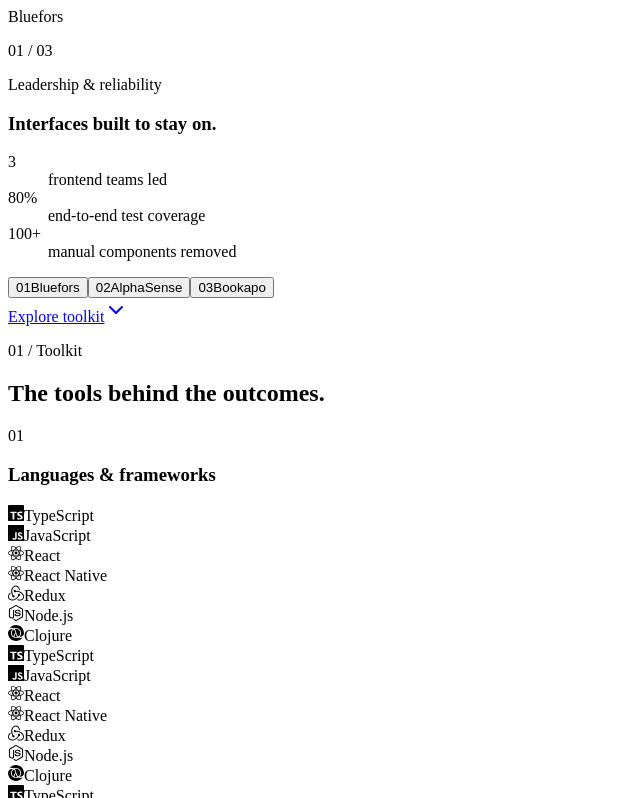
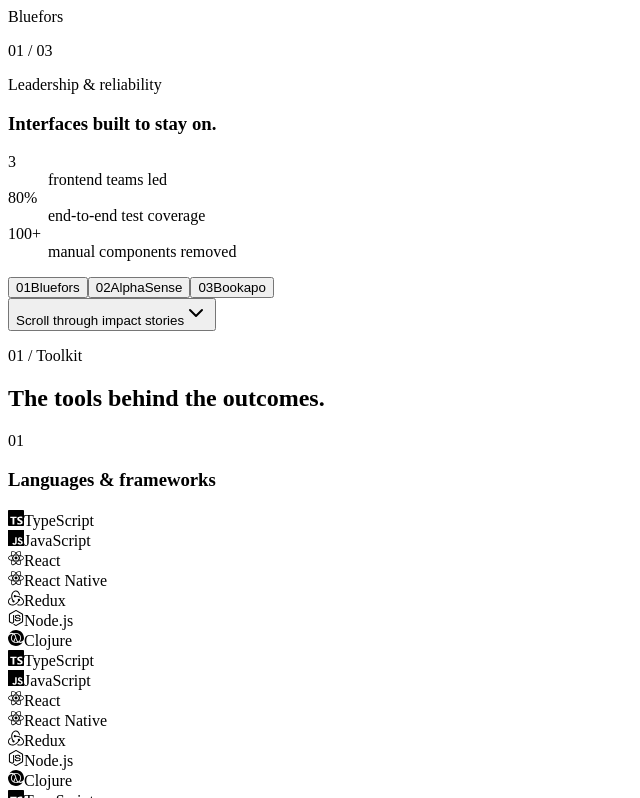
Before and after one commit to ammoradi/ammoradi.github.io, a React (Vite) app: page / in a window 1280 px wide. Shown: the part 610-1408 px from the top of the page, without its empty margins (0-640 px from the left). Built offline with nearby package versions, Linux system fonts and the light colour scheme; the HTML template or start-up script is replaced by a standard one.

Commit message:
Create scroll-driven impact story

```diff
--- a/src/App.tsx
+++ b/src/App.tsx
@@ -1,4 +1,4 @@
-import { useEffect, useState, type CSSProperties } from 'react'
+import { useEffect, useRef, useState, type CSSProperties } from 'react'
 import { ChevronDown, Download, Heart } from 'lucide-react'
 import { FaAws, FaCodeBranch, FaGithub, FaLinkedinIn, FaRobot } from 'react-icons/fa6'
 import type { IconType } from 'react-icons'
@@ -178,27 +178,41 @@
 }
 
 function App() {
-  const [carouselStep, setCarouselStep] = useState(0)
-  const [carouselPaused, setCarouselPaused] = useState(false)
-  const activeImpact = ((carouselStep % impactStories.length) + impactStories.length) % impactStories.length
+  const [activeImpact, setActiveImpact] = useState(0)
+  const heroRef = useRef<HTMLElement>(null)
   const activeStory = impactStories[activeImpact]
 
   useEffect(() => {
+    const updateImpactFromScroll = () => {
+      const hero = heroRef.current
+      if (!hero) return
+
+      const scrollRange = Math.max(1, hero.offsetHeight - window.innerHeight)
+      const progress = Math.min(1, Math.max(0, (window.scrollY - hero.offsetTop) / scrollRange))
+      const nextImpact = Math.min(impactStories.length - 1, Math.floor(progress * impactStories.length))
+      setActiveImpact((current) => current === nextImpact ? current : nextImpact)
+    }
+
+    updateImpactFromScroll()
+    window.addEventListener('scroll', updateImpactFromScroll, { passive: true })
+    window.addEventListener('resize', updateImpactFromScroll)
+    return () => {
+      window.removeEventListener('scroll', updateImpactFromScroll)
+      window.removeEventListener('resize', updateImpactFromScroll)
+    }
+  }, [])
+
+  const selectImpact = (index: number) => {
+    setActiveImpact(index)
+    const hero = heroRef.current
+    if (!hero || hero.offsetHeight <= window.innerHeight) return
+
+    const scrollRange = Math.max(1, hero.offsetHeight - window.innerHeight)
     const prefersReducedMotion = typeof window.matchMedia === 'function'
       && window.matchMedia('(prefers-reduced-motion: reduce)').matches
-    if (carouselPaused || prefersReducedMotion) return
-
-    const timer = window.setInterval(() => setCarouselStep((step) => step + 1), 7000)
-    return () => window.clearInterval(timer)
-  }, [carouselPaused])
-
-  const selectImpact = (index: number) => {
-    setCarouselStep((step) => {
-      const current = ((step % impactStories.length) + impactStories.length) % impactStories.length
-      let distance = index - current
-      if (distance > impactStories.length / 2) distance -= impactStories.length
-      if (distance < -impactStories.length / 2) distance += impactStories.length
-      return step + distance
+    window.scrollTo({
+      top: hero.offsetTop + (index / (impactStories.length - 1)) * scrollRange,
+      behavior: prefersReducedMotion ? 'auto' : 'smooth',
     })
   }
 
@@ -230,18 +244,14 @@
       </header>
 
       <main id="main-content">
-        <section className="hero" id="top" aria-labelledby="hero-title">
+        <section className="hero" id="top" aria-labelledby="hero-title" ref={heroRef}>
           <div
             className="hero-impact"
             aria-roledescription="carousel"
             aria-label="Selected impact"
-            onPointerEnter={() => setCarouselPaused(true)}
-            onPointerLeave={() => setCarouselPaused(false)}
-            onFocusCapture={() => setCarouselPaused(true)}
-            onBlurCapture={() => setCarouselPaused(false)}
             onKeyDown={(event) => {
-              if (event.key === 'ArrowLeft') setCarouselStep((step) => step - 1)
-              if (event.key === 'ArrowRight') setCarouselStep((step) => step + 1)
+              if (event.key === 'ArrowLeft') selectImpact(Math.max(0, activeImpact - 1))
+              if (event.key === 'ArrowRight') selectImpact(Math.min(impactStories.length - 1, activeImpact + 1))
             }}
           >
             <div className="hero-identity">
@@ -251,7 +261,12 @@
             </div>
 
             <div className="impact-stage">
-              <article className="impact-focus-card" aria-live="polite">
+              <article
+                className="impact-focus-card"
+                aria-live="polite"
+                data-step={String(activeImpact + 1).padStart(2, '0')}
+                key={activeStory.company}
+              >
                 <div className="impact-card-topline">
                   <p>{activeStory.company}</p>
                   <span>{String(activeImpact + 1).padStart(2, '0')} / 03</span>
@@ -281,14 +296,21 @@
                   </button>
                 ))}
               </div>
+              <div className="impact-scroll-progress" aria-hidden="true">
+                <span style={{ '--impact-progress': `${((activeImpact + 1) / impactStories.length) * 100}%` } as CSSProperties} />
+              </div>
             </div>
 
+            <button
+              className="scroll-cue"
+              type="button"
+              aria-label="Explore impact stories"
+              onClick={() => window.scrollBy({ top: window.innerHeight * 0.72, behavior: 'smooth' })}
+            >
+              <span>Scroll through impact stories</span>
+              <ChevronDown aria-hidden="true" />
+            </button>
           </div>
-
-          <a className="scroll-cue" href="#skills" aria-label="Scroll to toolkit">
-            <span>Explore toolkit</span>
-            <ChevronDown aria-hidden="true" />
-          </a>
         </section>
 
         <section className="skills section" id="skills" aria-labelledby="skills-title">
--- a/src/styles.css
+++ b/src/styles.css
@@ -165,15 +165,18 @@
 .hero {
   position: relative;
   display: block;
-  min-height: calc(100svh - 4.5rem);
+  height: 300svh;
+  min-height: 132rem;
   border-bottom: 1px solid var(--ink);
   background: var(--yellow);
 }
 
 .hero-impact {
+  position: sticky;
+  top: 4.5rem;
   display: grid;
   min-width: 0;
-  min-height: calc(100svh - 4.5rem);
+  height: calc(100svh - 4.5rem);
   grid-template-rows: auto minmax(0, 1fr);
   padding: 1.5rem 2.5vw 4.25rem 4vw;
   overflow: hidden;
@@ -200,6 +203,20 @@
   justify-self: center;
   gap: 0.8rem;
   padding: 0;
+}
+
+.impact-scroll-progress {
+  height: 2px;
+  overflow: hidden;
+  background: rgba(29, 29, 27, 0.22);
+}
+
+.impact-scroll-progress span {
+  display: block;
+  width: var(--impact-progress);
+  height: 100%;
+  background: var(--ink);
+  transition: width 650ms cubic-bezier(0.22, 1, 0.36, 1);
 }
 
 .impact-selector {
@@ -256,6 +273,12 @@
   color: var(--white);
   background: var(--ink);
   box-shadow: 0 1.2rem 3.5rem rgba(29, 29, 27, 0.22);
+  animation: impact-reveal 720ms cubic-bezier(0.22, 1, 0.36, 1) both;
+}
+
+@keyframes impact-reveal {
+  from { opacity: 0.15; filter: blur(8px); transform: translateY(2rem) scale(0.985); }
+  to { opacity: 1; filter: blur(0); transform: translateY(0) scale(1); }
 }
 
 .impact-focus-card::after {
@@ -267,6 +290,18 @@
   border: 1px solid rgba(246, 185, 0, 0.32);
   border-radius: 50%;
   content: "";
+}
+
+.impact-focus-card::before {
+  position: absolute;
+  top: -0.12em;
+  right: 0.04em;
+  color: rgba(255, 192, 16, 0.045);
+  content: attr(data-step);
+  font-size: clamp(10rem, 24vw, 24rem);
+  font-weight: 900;
+  letter-spacing: -0.1em;
+  line-height: 1;
 }
 
 .impact-card-topline {
@@ -347,6 +382,7 @@
   border: 0;
   border-radius: 0;
   background: transparent;
+  cursor: pointer;
   transform: translateX(-50%);
   transition: color 180ms ease, background 180ms ease, transform 180ms ease;
 }
@@ -612,8 +648,8 @@
   .header-links { gap: 0.38rem; }
   .header-icon { width: 2rem; height: 2rem; }
   .header-resume { margin-left: 0; padding: 0.55rem 0.7rem; font-size: 0.65rem; }
-  .hero { min-height: auto; }
-  .hero-impact { min-height: 43rem; padding: 1.3rem 1rem 1.5rem; }
+  .hero { height: 285svh; min-height: 120rem; }
+  .hero-impact { top: 4rem; height: calc(100svh - 4rem); min-height: 38rem; padding: 1.3rem 1rem 1.5rem; }
   .hero-identity { padding: 0 0.25rem; }
   .impact-stage { width: min(100%, 27rem); padding: 0; }
   .impact-selector { gap: 0.3rem; }
```
Also changed, not shown: 1 other file (tests, documents, lock files or other folders).
